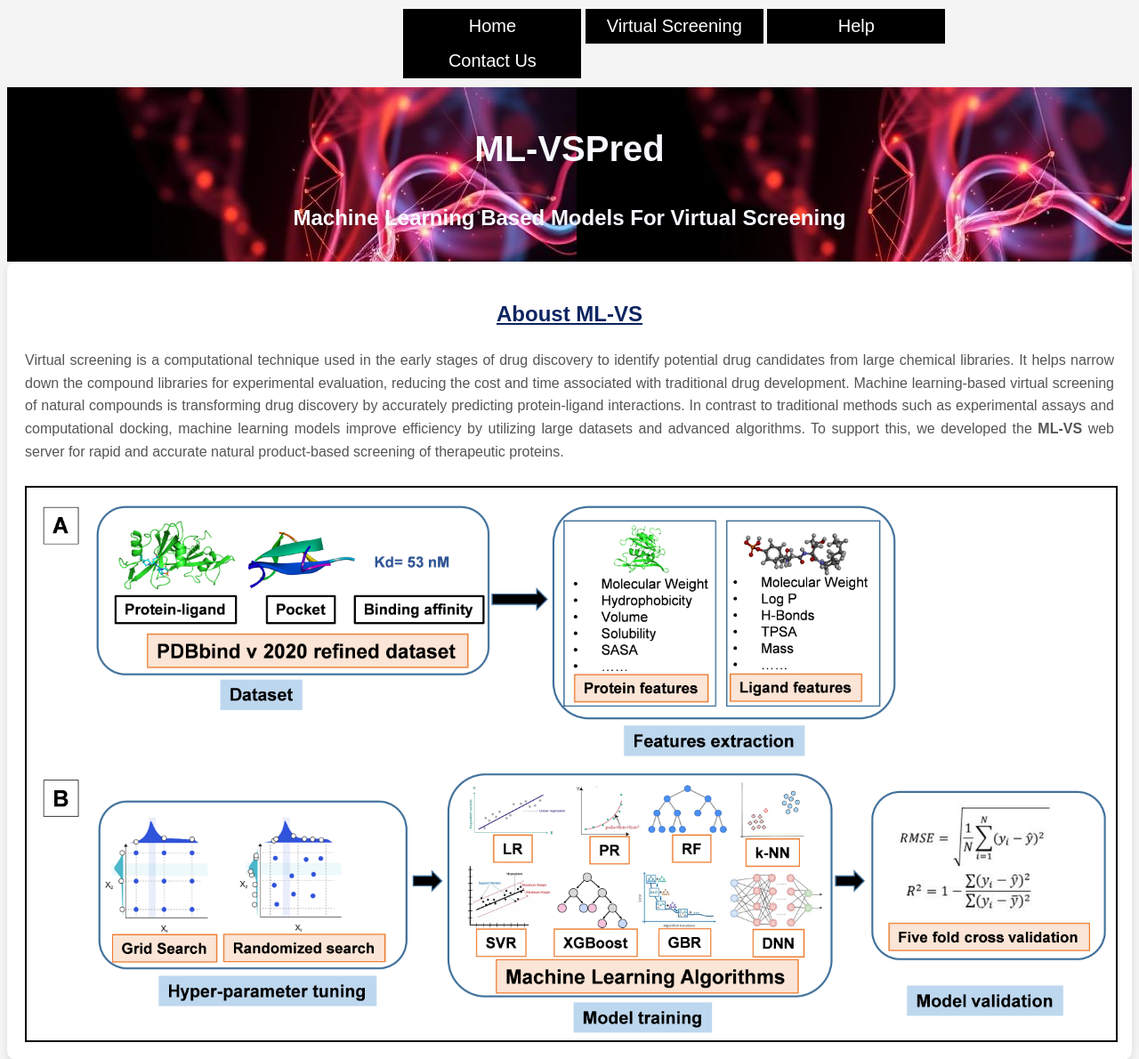
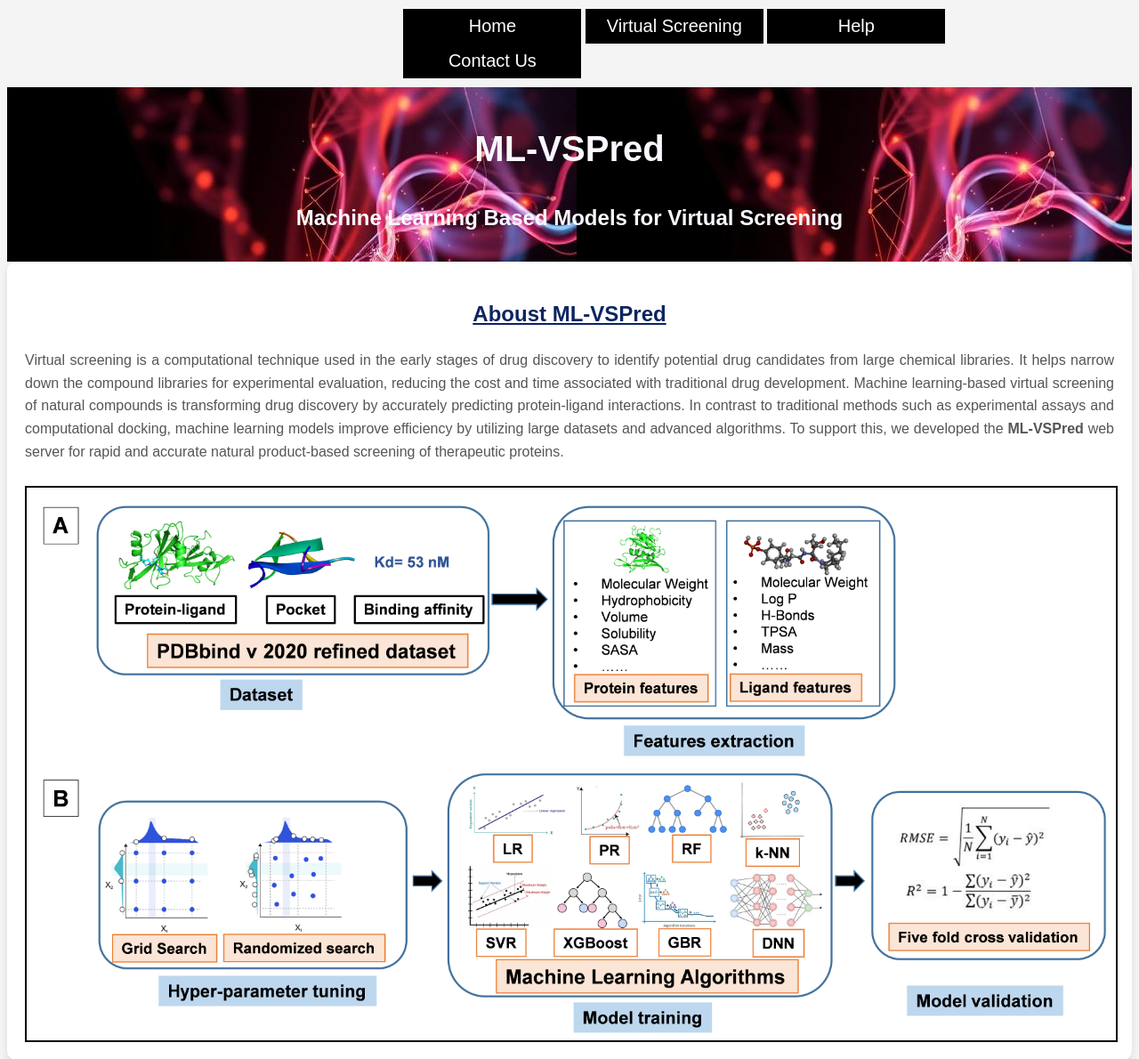
Before and after one commit to nimaibio/binding_affinity, a Flask app: page / in a window 1280 px wide. Shown: the top 1190 px of the page at 89% size. Run offline with Flask 3, Linux system fonts and the light colour scheme.

Commit message:
Update about_project.html

```diff
--- a/templates/about_project.html
+++ b/templates/about_project.html
@@ -154,14 +154,14 @@
 
 <div class="about-section">
     <h1>ML-VSPred</h1>
-    <h2>Machine Learning Based Models For Virtual Screening</h2>
+    <h2>Machine Learning Based Models for Virtual Screening</h2>
 </div>
 
 <div class="container">
 
     <div class="description">
-        <h2 style="color: #0c2461;"><u>Aboust ML-VS</u></h2>
-        <p style="text-align:justify;margin: 0 auto;">Virtual screening is a computational technique used in the early stages of drug discovery to identify potential drug candidates from large chemical libraries. It helps narrow down the compound libraries for experimental evaluation, reducing the cost and time associated with traditional drug development. Machine learning-based virtual screening of natural compounds is transforming drug discovery by accurately predicting protein-ligand interactions. In contrast to traditional methods such as experimental assays and computational docking, machine learning models improve efficiency by utilizing large datasets and advanced algorithms. To support this, we developed the <b>ML-VS</b> web server for rapid and accurate natural product-based screening of therapeutic proteins.</p>
+        <h2 style="color: #0c2461;"><u>Aboust ML-VSPred</u></h2>
+        <p style="text-align:justify;margin: 0 auto;">Virtual screening is a computational technique used in the early stages of drug discovery to identify potential drug candidates from large chemical libraries. It helps narrow down the compound libraries for experimental evaluation, reducing the cost and time associated with traditional drug development. Machine learning-based virtual screening of natural compounds is transforming drug discovery by accurately predicting protein-ligand interactions. In contrast to traditional methods such as experimental assays and computational docking, machine learning models improve efficiency by utilizing large datasets and advanced algorithms. To support this, we developed the <b>ML-VSPred</b> web server for rapid and accurate natural product-based screening of therapeutic proteins.</p>
         <br>
         <img src="{{ url_for('static', filename='ml_work.png') }}" style="border: 2px solid black;">
 
```
